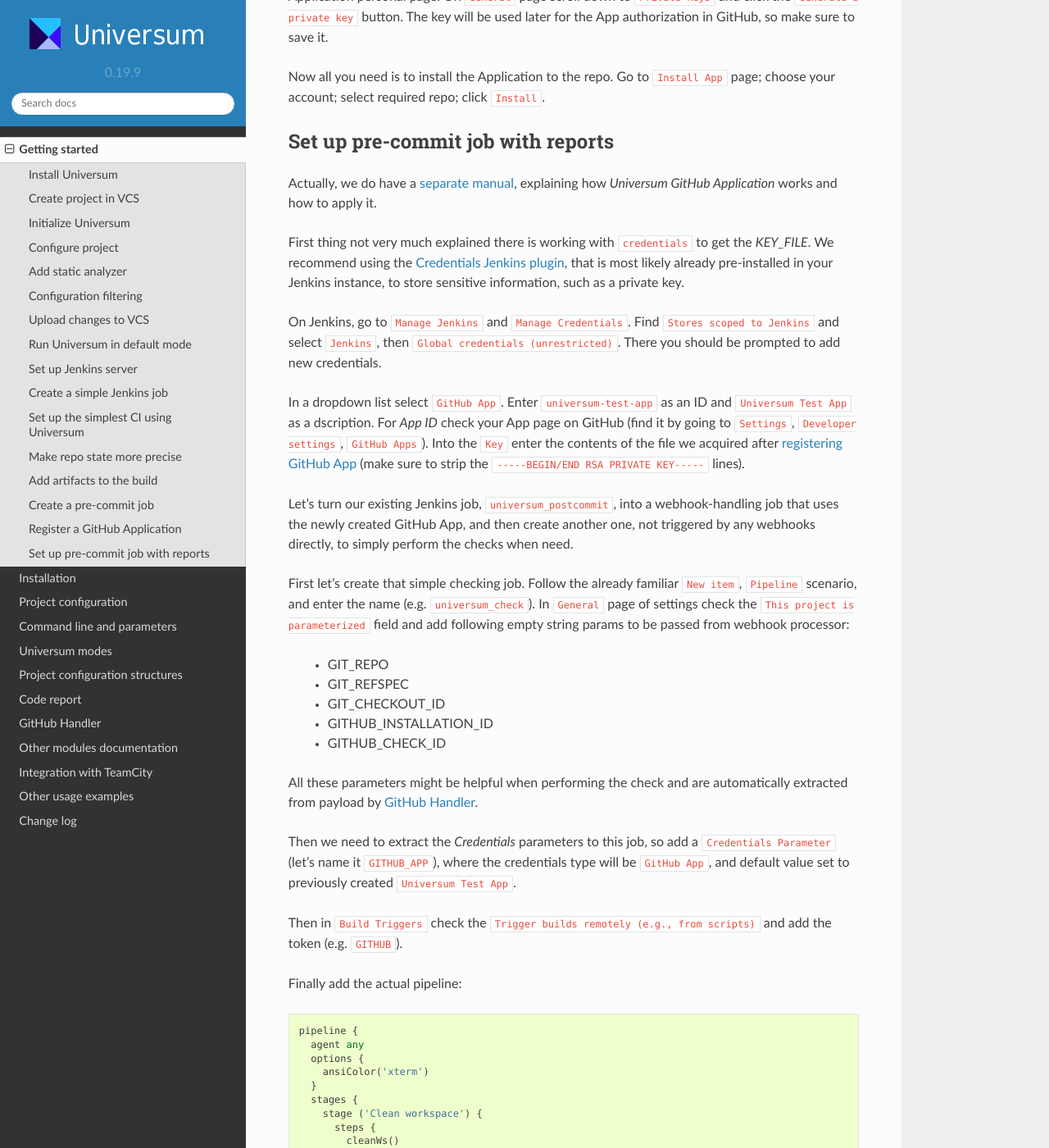
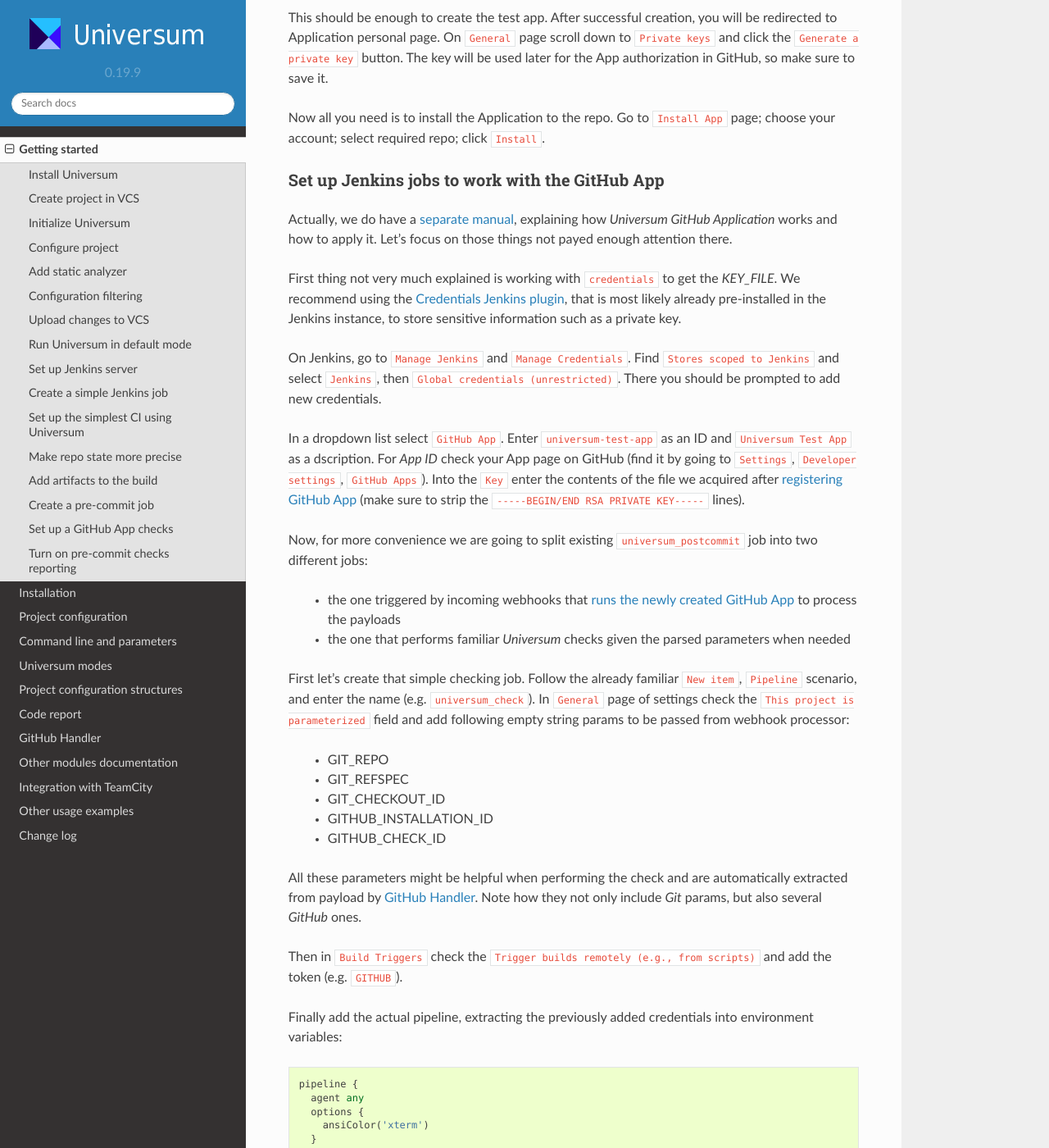
Before and after one commit to Samsung/Universum, a Sphinx documentation site: the page built from doc/guide.rst, in a window 1280 px wide and 1400 px high, scrolled down 15647 px. Shown: the whole window at 82% size. Built offline with Sphinx 7.4.7 and the Read the Docs theme 2.0.0, drawn with Linux system fonts in a browser that asks for light colours; some of the changed text lies outside the part shown.

Commit message:
update(docs): fix working with credentials; fix chapter splitting
NB! Current recipe results in handler 'TypeError'; needs more investigation

````diff
--- a/doc/github_handler.rst
+++ b/doc/github_handler.rst
@@ -99,6 +99,11 @@
 
 Jenkins jobs example
 --------------------
+
+.. note::
+
+    Please note, that these examples use private key stored via `Credentials` plugin as a secret file
+    (and not the GitHub App credentials)
 
 .. collapsible::
     :header: Here's DSL script for GitHub Handler
--- a/doc/guide.rst
+++ b/doc/guide.rst
@@ -18,8 +18,8 @@
 12. :ref:`Make repo state more precise <guide#set-repo-state>`
 13. :ref:`Add artifacts to the build <guide#add-artifacts>`
 14. :ref:`Create a pre-commit job <guide#pre-commit>`
-15. :ref:`Register a GitHub Application <guide#github-app>`
-16. :ref:`Set up pre-commit job with reports <guide#report>`
+15. :ref:`Set up a GitHub App checks <guide#github-app>`
+16. :ref:`Turn on pre-commit checks reporting <guide#report>`
 
 
 .. _guide#install:
@@ -1001,12 +1001,14 @@
 
 .. _guide#github-app:
 
-Register a GitHub Application
------------------------------
+Set up a GitHub App checks
+--------------------------
 
-For the next step (reporting results to GitHub) we will need an active `GitHub Application
-<https://docs.github.com/en/developers/apps>`__. To `register it
-<https://docs.github.com/en/developers/apps/getting-started-with-apps/
+Register a GitHub App
+~~~~~~~~~~~~~~~~~~~~~
+
+For this step we will need an active `GitHub Application <https://docs.github.com/en/developers/apps>`__.
+To `register it <https://docs.github.com/en/developers/apps/getting-started-with-apps/
 setting-up-your-development-environment-to-create-a-github-app#step-2-register-a-new-github-app>`__,
 go to you personal account ``Settings``, find ``Developer settings``, and the first page available should be
 ``GitHub Apps``. Click the ``New GitHub App`` button.
@@ -1028,17 +1030,15 @@
 select required repo; click ``Install``.
 
 
-.. _guide#report:
+Set up Jenkins jobs to work with the GitHub App
+~~~~~~~~~~~~~~~~~~~~~~~~~~~~~~~~~~~~~~~~~~~~~~~
 
-Set up pre-commit job with reports
-----------------------------------
+Actually, we do have a :ref:`separate manual <github_handler#jenkins>`, explaining how `Universum GitHub Application`
+works and how to apply it. Let's focus on those things not payed enough attention there.
 
-Actually, we do have a :ref:`separate manual <github_handler#jenkins>`, explaining how
-`Universum GitHub Application` works and how to apply it.
-
-First thing not very much explained there is working with ``credentials`` to get the `KEY_FILE`. We recommend
+First thing not very much explained is working with ``credentials`` to get the `KEY_FILE`. We recommend
 using the `Credentials Jenkins plugin <https://plugins.jenkins.io/credentials/>`__, that is most likely already
-pre-installed in your Jenkins instance, to store sensitive information, such as a private key.
+pre-installed in the Jenkins instance, to store sensitive information such as a private key.
 
 On Jenkins, go to ``Manage Jenkins`` and ``Manage Credentials``. Find ``Stores scoped to Jenkins`` and select
 ``Jenkins``, then ``Global credentials (unrestricted)``. There you should be prompted to add new credentials.
@@ -1049,9 +1049,11 @@
 :ref:`registering GitHub App <guide#github-app>` (make sure to strip the ``-----BEGIN/END RSA PRIVATE KEY-----``
 lines).
 
-Let's turn our existing Jenkins job, ``universum_postcommit``, into a webhook-handling job that uses the newly
-created GitHub App, and then create another one, not triggered by any webhooks directly, to simply perform the
-checks when need.
+Now, for more convenience we are going to split existing ``universum_postcommit`` job into two different jobs:
+
+   * the one triggered by incoming webhooks that :doc:`runs the newly created GitHub App <github_handler>`
+     to process the payloads
+   * the one that performs familiar `Universum` checks given the parsed parameters when needed
 
 First let's create that simple checking job. Follow the already familiar ``New item``, ``Pipeline`` scenario,
 and enter the name (e.g. ``universum_check``). In ``General`` page of settings check the ``This project is
@@ -1064,16 +1066,12 @@
    * GITHUB_CHECK_ID
 
 All these parameters might be helpful when performing the check and are automatically extracted from payload
-by :doc:`GitHub Handler <github_handler>`.
-
-Then we need to extract the `Credentials` parameters to this job, so add a ``Credentials Parameter`` (let's name it
-``GITHUB_APP``), where the credentials type will be ``GitHub App``, and default value set to previously created
-``Universum Test App``.
+by :doc:`GitHub Handler <github_handler>`. Note how they not only include `Git` params, but also several `GitHub` ones.
 
 Then in ``Build Triggers`` check the ``Trigger builds remotely (e.g., from scripts)`` and add the token (e.g.
 ``GITHUB``).
 
-Finally add the actual pipeline::
+Finally add the actual pipeline, extracting the previously added credentials into environment variables::
 
     pipeline {
       agent any
@@ -1088,11 +1086,11 @@
         }
         stage ('Universum check') {
           steps {
-            withCredentials([usernamePassword(credentialsId: 'GITHUB_APP',
+            withCredentials([usernamePassword(credentialsId: 'universum-test-app',
                                               usernameVariable: 'GITHUB_APP_ID',
                                               passwordVariable: 'GITHUB_PRIVATE_KEY')]) {
               sh("{pip} install -U universum[github] pylint")
-              sh("{python} -m universum --no-diff -vt github --report-to-review -rst -rsu -rof")
+              sh("{python} -m universum --no-diff -vt github")
               archiveArtifacts artifacts: 'artifacts/', followSymlinks: false
             }
           }
@@ -1100,9 +1098,11 @@
       }
     }
 
-The contents of the pipeline might now look not very familiar, and will be explained after setting up the handler.
+Note how along with adding the credentials we changed the ``--vcs-type```command line parameter
+<args.html#Source\ files>`__ from simple ``git`` to ``github``. As seen from parameters listed above, using this
+VCS type requires valid GitHub App info.
 
-Let's transform the existing ``universum_postcommit`` into ``github_webhook_handler``, as it already has conveniently
+Now let's transform the existing ``universum_postcommit`` into ``github_webhook_handler``, as it already has conveniently
 set up triggers and payload processing. Change the name and proceed to variables declared by ``Generic Webhook
 Trigger``. As for the payload, we will only need one parameter now, containing the whole payload contents, to be
 passed to handler and parsed. So in ``Post content parameters`` leave one with the following contents:
@@ -1115,9 +1115,13 @@
 payload itself.
 
 Also, now this job also requires predefined parameters, so in ``General`` check the ``This project is parameterized``
-and add the very same ``GITHUB_APP`` credentials parameter, as described above.
+and add the a link to trigger the ``universum_check`` job:
 
-Now, as for the pipeline, change it to the following::
+   * Name: ``TRIGGER_URL``
+   * Default valuer: ``https://localhost:8080/buildByToken/buildWithParameters?job=universum_check&token=GITHUB``
+
+Now, as for the pipeline, we also need to extract GitHub App params, and launch :doc:`the GitHub Handler <github_handler>`
+instead of usual `Universum` check. So let's change it to the following::
 
 
     pipeline {
@@ -1140,4 +1144,10 @@
     }
 
 
+.. _guide#report:
+
+Turn on pre-commit checks reporting
+-----------------------------------
+
+
 .. TBD
````
Also changed, not shown: other parts of doc/guide.rst (+1 -1 lines).
